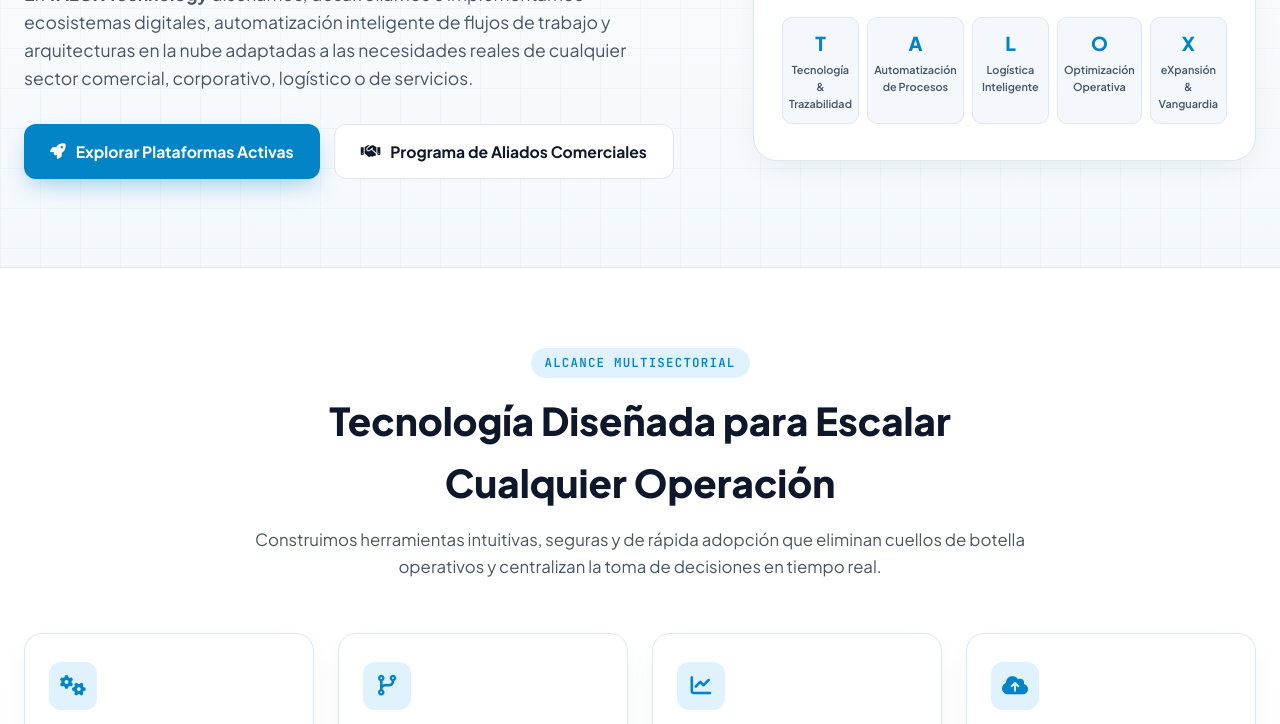
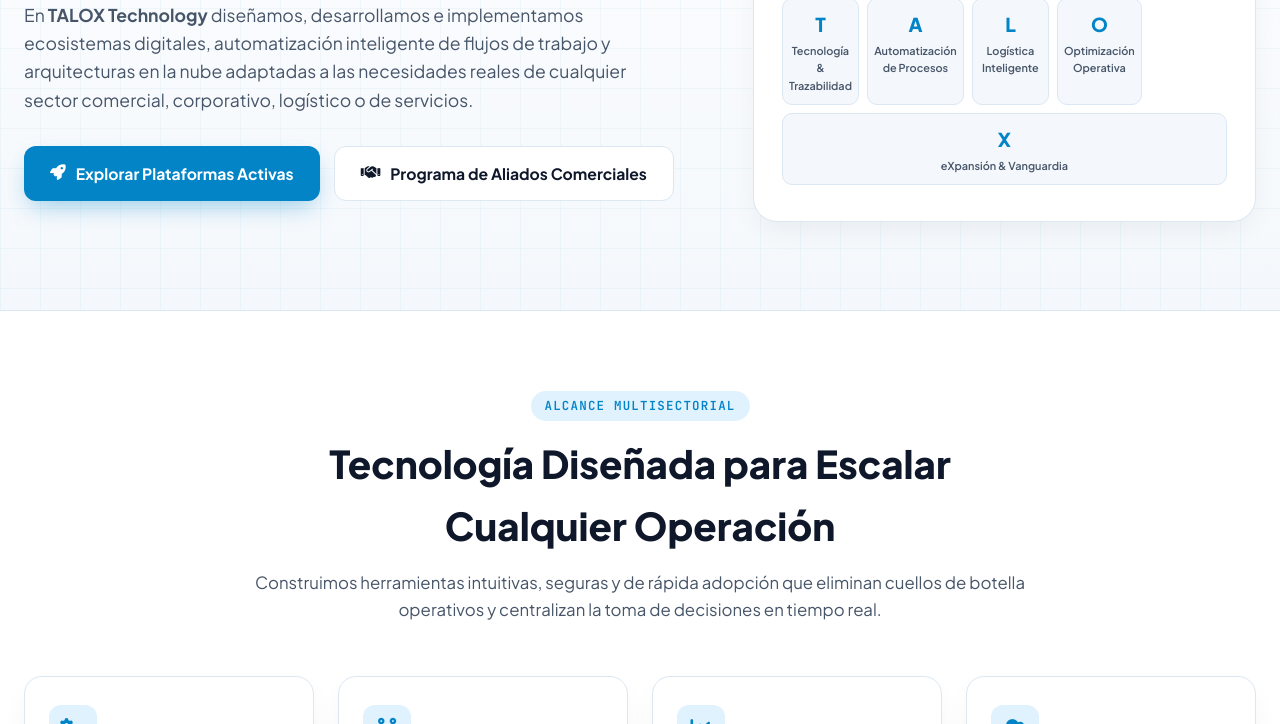
Before and after one commit to reyesvce-cpu/talox-web, a plain HTML site: page index.html in a window 1280 px wide. Shown: the part 439-1163 px from the top of the page. Drawn offline with Linux system fonts and the light colour scheme.

Commit message:
Centrar recuadro X de extremo a extremo en ambas columnas

```diff
--- a/index.html
+++ b/index.html
@@ -667,6 +667,43 @@
             }
         }
     </style>
+
+<style id="talox-x-center-span">
+    .talox-x-full-span,
+    .talox-acronym-grid > :nth-child(5),
+    .acronym-grid > :nth-child(5) {
+        grid-column: 1 / -1 !important;
+        width: 100% !important;
+        max-width: 100% !important;
+        flex: 0 0 100% !important;
+        text-align: center !important;
+        margin-left: auto !important;
+        margin-right: auto !important;
+    }
+</style>
+<script id="talox-x-center-script">
+document.addEventListener("DOMContentLoaded", function() {
+    var nodes = document.querySelectorAll("div, li, article");
+    for (var i = 0; i < nodes.length; i++) {
+        var el = nodes[i];
+        var txt = (el.textContent || "").trim();
+        if ((txt.indexOf("eXpansión") !== -1 || txt.indexOf("eXpansion") !== -1) && txt.length < 140) {
+            var target = el;
+            while (target && target.parentElement && target.parentElement.children.length === 1) {
+                target = target.parentElement;
+            }
+            if (target) {
+                target.classList.add("col-12", "talox-x-full-span");
+                target.style.setProperty("grid-column", "1 / -1", "important");
+                target.style.setProperty("width", "100%", "important");
+                target.style.setProperty("max-width", "100%", "important");
+                target.style.setProperty("flex", "0 0 100%", "important");
+                target.style.setProperty("text-align", "center", "important");
+            }
+        }
+    }
+});
+</script>
 </head>
 <body>
 
@@ -735,7 +772,7 @@
                         <strong>O</strong>
                         <span>Optimización Operativa</span>
                     </div>
-                    <div class="acronym-item">
+                    <div class="col-12 talox-x-full-span acronym-item" style="grid-column: 1 / -1 !important; width: 100% !important; text-align: center !important;">
                         <strong>X</strong>
                         <span>eXpansión & Vanguardia</span>
                     </div>
```
